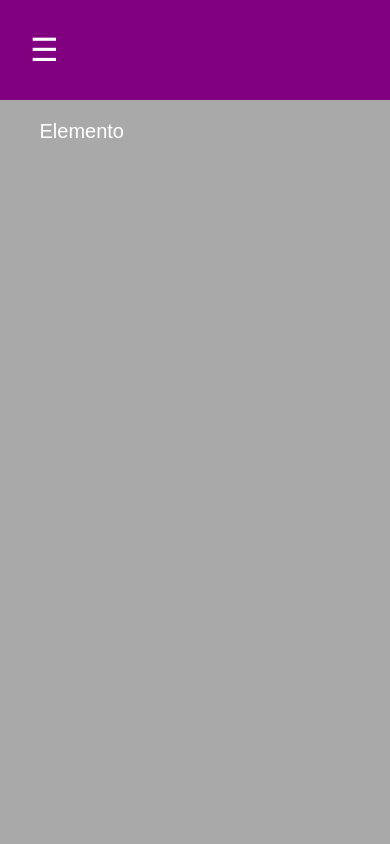
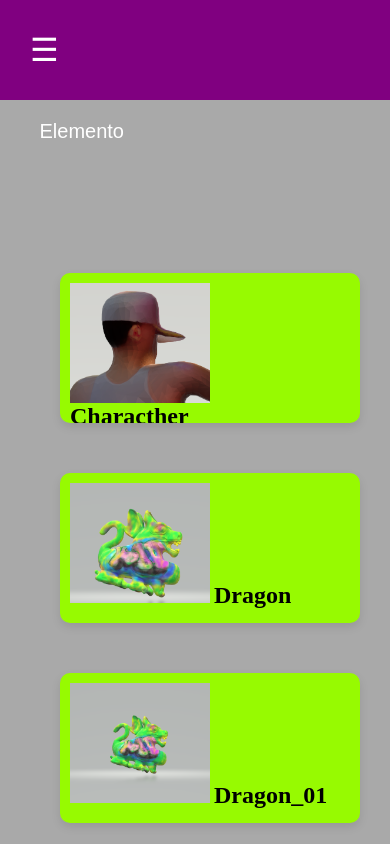
Before and after one commit to jdmartinezrs/responsive, a plain HTML site: page index.html in a window 390 px wide. Drawn offline with Linux system fonts and the light colour scheme.

Commit message:
Tarjetas Responsivas

```diff
--- a/index.html
+++ b/index.html
@@ -3,6 +3,7 @@
   <meta charset="UTF-8">
   <meta name="viewport" content="width=device-width, initial-scale=1.0">
   <link rel="stylesheet" href="styles/style.css">
+  <link rel="stylesheet" href="styles/trajeta.css">
   <title>breakpoints comunes</title>
 </head>
 <body>
@@ -22,6 +23,51 @@
 
   <main>
     <p class="header__elemento">Elemento</p>
+<div class="container">
+
+    <section class="tarjeta">
+      <img src="img/fo.png" alt="" class="tarjeta__img">
+      <div class="tarjeta__information">
+        <h2 class="tarjeta__h2">Characther</h2>
+      <p class="tarjeta__p">Lorem ipsum dolor sit amet consectetur, adipisicing elit. Eligendi nemo ducimus cupiditate eum esse omnis quasi voluptates veniam dolorum tempore doloribus id ipsum, quidem corporis alias sint libero nobis aliquid.</p>
+</div>
+</section>
+
+
+
+    <section class="tarjeta">
+      <img src="img/kid7.png" alt="" class="tarjeta__img">
+      <h2 class="tarjeta__h2">Dragon</h2>
+      <p class="tarjeta__p"></p>
+</section>
+
+    <section class="tarjeta">
+      <img src="img/kid10.png" alt="" class="tarjeta__img">
+      <h2 class="tarjeta__h2">Dragon_01</h2>
+      <p class="tarjeta__p"></p>
+</section>
+
+    <section class="tarjeta">
+      <img src="img/snake.png" class="tarjeta__img">
+      <h2 class="tarjeta__h2">Snake</h2>
+      <p class="tarjeta__p"></p>
+</section>
+
+    <section class="tarjeta">
+      <img src="img/sanke.png" alt="" class="tarjeta__img">
+      <h2 class="tarjeta__h2">Snake01</h2>
+      <p class="tarjeta__p"></p>
+</section>
+
+    <section class="tarjeta">
+      <img src="img/Sin título.png" alt="" class="tarjeta__img">
+      <h2 class="tarjeta__h2">Doggy</h2>
+      <p class="tarjeta__p"></p>
+</section>
+
+
+
+</div>
   </main>
 
   <script>
--- /dev/null
+++ b/styles/trajeta.css
@@ -0,0 +1,42 @@
+.container{
+    display: inline-block;
+    padding:60px;
+    position:relative;
+
+}
+
+.tarjeta__img{
+    width: 140px;
+    height: 120px;
+    display: inline-block;
+}
+
+.tarjeta__h2{
+    display: inline-block;
+    color: black;
+}
+
+.tarjeta__h2, .tarjeta__p{
+    display: inline-block;
+
+}
+.tarjeta__p{
+    display: inline-block;
+}
+
+.tarjeta{
+    background-color: rgb(151, 250, 1);
+    width: 300px;
+    height: 150px;
+    display: inline-block;
+    margin-right: 90px;
+    margin-top: 50px;
+    padding: 10px;
+     border-radius: 10px;
+  box-shadow: 0 4px 10px rgba(0,0,0,0.1);
+  overflow: hidden;
+}
+
+.tarjeta__information{
+    display: inline-block;
+}
```
Also changed, not shown: img/Sin título.png (added), img/fo.png (added), img/kid10.png (added), img/kid7.png (added), img/sanke.png (added), img/snake.png (added).
